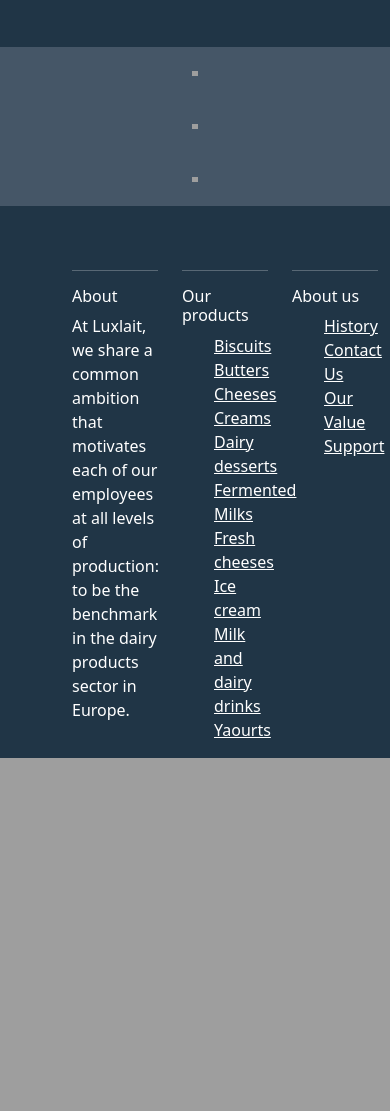
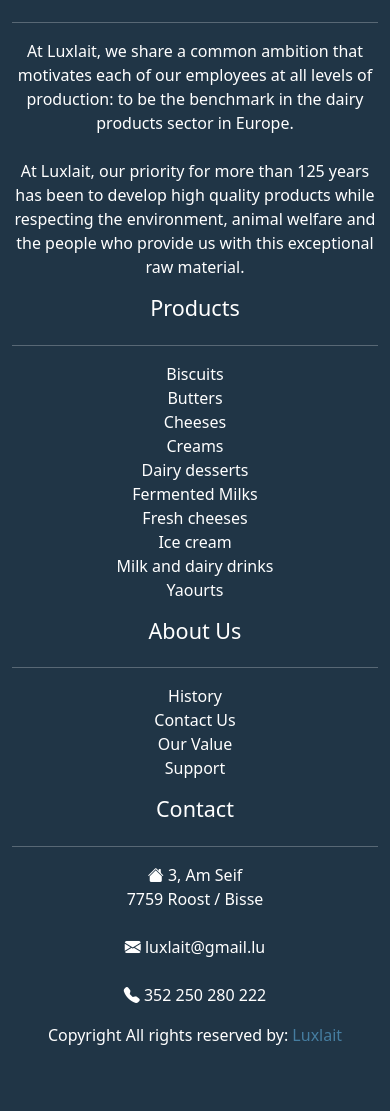
Before and after one commit to LuxReis/WEPAP_Project-Luxlait, a PHP site: page / in a window 390 px wide. Shown: the part 3222-4333 px from the top of the page. Before the commit the page ends 3980 px from the top, so only its background shows below. Run offline with PHP 8.4, Linux system fonts and the light colour scheme; data comes from the database, SQL or seed files in the repository; both versions use the stored data as it was after the commit; grey boxes are pictures that could not be loaded.

Commit message:
Footer Updated
Did some changes to the Footer and Navbar

```diff
--- a/frontend/includes/footer.html
+++ b/frontend/includes/footer.html
@@ -1,62 +1,69 @@
+<script>
+    $(document).ready(function () {
+        $.ajax({
+            url: 'backend/api/navigation.php',
+            dataType: 'json',
+            success: function (data) {
+                // Dropdown-Liste füllen
+                $.each(data, function (index, item) {
+                    $('.category').append('<li><a class="text-white text-decoration-none" href="#">' + item + '</a></li>');
+                });
+            },
+            error: function (xhr, status, error) {
+                console.error("Fehler beim Abrufen der Daten: " + error);
+            }
+        });
+    });
+</script>
 
 <footer>
-    <div class="container-fluid bg-info">
-        <div class="row justify-content-center text-center  align-items-center d-flex">
+    <div class="container-fluid bg-info py-5">
+        <div class="row justify-content-center text-center align-items-center">
             <div class="col-md-4">
-                <img class="p-4" src="https://www.luxlait.lu/wp-content/uploads/2019/11/Logo-FOURNISSEUR-DE-LA-COUR-NBLANC.png" width="15%" >
+                <img class="p-4" src="https://www.luxlait.lu/wp-content/uploads/2019/11/Logo-FOURNISSEUR-DE-LA-COUR-NBLANC.png" width="80px" alt="Logo">
             </div>
             <div class="col-md-4">
-                <img class="p-4" src="https://www.luxlait.lu/wp-content/uploads/2019/11/Made-in-Luxembourg-blanc.png"  width="15%">
+                <img class="p-4" src="https://www.luxlait.lu/wp-content/uploads/2019/11/Made-in-Luxembourg-blanc.png" width="80px" alt="Made in Luxembourg">
             </div>
             <div class="col-md-4">
-                <img class="p-4"src="https://www.luxlait.lu/wp-content/uploads/2021/03/IFS_Food7_fr.png"  width="15%">
+                <img class="p-4" src="https://www.luxlait.lu/wp-content/uploads/2021/03/IFS_Food7_fr.png" width="80px" alt="IFS Food">
             </div>
         </div>
     </div>
-      <div class="container-fluid bg-dark text-white pt-5">
-        <div class="row ms-5">
-          <div class="col-4">
-            <hr>
-            <h6>About</h6>
-            <p>At Luxlait, we share a common ambition that motivates each of our employees at all levels of
-                 production: to be the benchmark in the dairy products sector in Europe.</p>
-          </div>
+    <div class="container-fluid bg-dark text-white py-5">
+        <div class="row">
+            <div class="col-md-3">
+                <h4 class="mb-4 text-center">Luxlait</h4>
+                <hr>
+                <p class="text-center">At Luxlait, we share a common ambition that motivates each of our employees at all levels of production: to be the benchmark in the dairy products sector in Europe.<br><br>At Luxlait, our priority for more than 125 years has been to develop high quality products while respecting the environment, animal welfare and the people who provide us with this exceptional raw material.</p>
+            </div>
+            <div class="col-md-3">
+                <h4 class="mb-4 text-center">Products</h4>
+                <hr>
+                <ul class="list-unstyled text-center category">
 
-          <div class="col-4">
-            <hr>
-          <h6>Our products</h6>
-              <ul class="category">
-
-              </ul>
+                </ul>
             </div>
-          <div class="col-4">
-            <hr>
-            <h6>About us</h6>
-                <ul>
-                    <li><a class="text-white" href="index.php?page=history">History</a></li>
-                    <li><a class="text-white" href="index.php?page=contact">Contact Us</a></li>
-                    <li><a class="text-white" href="index.php?page=value">Our Value</a></li>
-                    <li><a class="text-white" href="index.php?page=support">Support</a></li>
+            <div class="col-md-3">
+                <h4 class="mb-4 text-center">About Us</h4>
+                <hr>
+                <ul class="list-unstyled text-center">
+                    <li><a class="text-white text-decoration-none" href="index.php?page=history">History</a></li>
+                    <li><a class="text-white text-decoration-none" href="index.php?page=contact">Contact Us</a></li>
+                    <li><a class="text-white text-decoration-none" href="index.php?page=value">Our Value</a></li>
+                    <li><a class="text-white text-decoration-none" href="index.php?page=support">Support</a></li>
                 </ul>
-          </div>
+            </div>
+            <div class="col-md-3">
+                <h4 class="mb-4 text-center">Contact</h4>
+                <hr>
+                <ul class="list-unstyled text-center">
+                    <li><i class="bi bi-house-fill"></i> 3, Am Seif<br>7759 Roost / Bisse</li><br>
+                    <li><i class="bi bi-envelope-fill"></i> luxlait@gmail.lu</li><br>
+                    <li><i class="bi bi-telephone-fill"></i> 352 250 280 222</li>
+                </ul>
+            </div>
         </div>
-      </div>
+        <p class="text-center">Copyright All rights reserved by:<span class="text-primary"> Luxlait </span></p>
+    </div>
 </footer>
-  <script>
-      $(document).ready(function(){
-          // JSON-Daten abrufen
-          $.ajax({
-              url: 'backend/api/navigation.php',
-              dataType: 'json',
-              success: function(data) {
-                  // Dropdown-Liste füllen
-                  $.each(data, function(index, item) {
-                      $('.category').append('<li><a class="text-white" href="#">' + item + '</a></li>');
-                  });
-              },
-              error: function(xhr, status, error) {
-                  console.error("Fehler beim Abrufen der Daten: " + error);
-              }
-          });
-      });
-  </script>
--- a/frontend/includes/home.html
+++ b/frontend/includes/home.html
@@ -1,46 +1,4 @@
-<section class="bg-dark text-white" style="background-image: url('https://www.luxlait.lu/wp-content/uploads/2023/12/Luxlait_Milkcows_Shooting-2-scaled.jpg'); background-size: cover; background-position: center;">
-    <div class="container" style="background-color: rgba(255, 255, 255, 0.5);">
-        <div class="row">
-            <div class="col-md-12 mt-5 mb-5 text-center">
-                <!-- Hier kann zusätzlicher Inhalt eingefügt werden -->
-            </div>
-        </div>
-        <div class="containerSlideShow row">
-            <div class="slides slide1">
-                <div class="d-flex justify-content-center align-items-center">
-                    <div>
-                        <p class="text-center text-info display-2">Title</p>
-                        <img class="img img-fluid" src="https://www.luxlait.lu/wp-content/uploads/2019/08/500ml-cover-ok-3.png">
-                    </div>
-                </div>
-            </div>
-        <!--
-            <div class="slides slide2">
-                <div class="d-flex justify-content-center align-items-center">
-                    <div>
-                        <p class="text-center text-info display-2">Title</p>
-                        <img class="img img-fluid" src="https://www.luxlait.lu/wp-content/uploads/2019/09/Minisables_ALL_Site.png">
-                    </div>
-                </div>
-            </div>
 
-            <div class="slides slide3">
-                <div class="d-flex justify-content-center align-items-center">
-                    <div>
-                        <p class="text-center text-info display-2">Title</p>
-                        <img class="img img-fluid" src="https://www.luxlait.lu/wp-content/uploads/2019/08/500ml-cover-ok-3.png">
-                    </div>
-                </div>
-            </div>
-        -->
-        </div>
-        <div class="col-12 text-center mt-3 mb-5">
-            <span class="dot"></span>
-            <span class="dot"></span>
-            <span class="dot"></span>
-        </div>
-    </div>
-</section>
 
 
 <section class="bg-white mt-5">
--- a/frontend/includes/navigation.html
+++ b/frontend/includes/navigation.html
@@ -1,14 +1,12 @@
 <script>
 $(document).ready(function(){
-        // JSON-Daten abrufen
     $.ajax({
         url: 'backend/api/navigation.php',
         dataType: 'json',
         success: function(data) {
-                // Dropdown-Liste füllen
 
             $.each(data, function(index, item) {
-                    $('.dropdown-menu').append('<li><a class="dropdown-item" href="#">' + item + '</a></li>');
+                $('.navbar-nav > .dropdown:first-child .dropdown-menu').append('<li><a class="dropdown-item" href="#">' + item + '</a></li>');
             });
         },
         error: function(xhr, status, error) {
@@ -16,7 +14,7 @@
         }
     });
 
-        // Dropdown-Menü anzeigen/verstecken
+
     $('.nav-item.dropdown').hover(function(){
         $(this).find('.dropdown-menu').stop(true, true).delay(200).fadeIn(500);
     }, function(){
@@ -34,15 +32,18 @@
         <div class="collapse navbar-collapse" id="navbarSupportedContent">
             <ul class="navbar-nav mx-auto">
                 <li class="nav-item dropdown">
-                    <a class="nav-link " href="index.php?page=product" id="navbarDropdown" role="button" data-bs-toggle="dropdown" aria-expanded="false">
+                    <a class="nav-link" href="index.php?page=product" id="navbarDropdown" role="button" data-bs-toggle="dropdown" aria-expanded="false">
                         Products
                     </a>
                     <ul class="dropdown-menu" aria-labelledby="navbarDropdown">
                     </ul>
                 </li>
+
                     <li class="nav-item">
-                    <a class="nav-link hover" href="index.html?page=blog">Blog</a>
+                        <a class="nav-link " href="index.html?page=blog">Blog</a>
                     </li>
+
+
                 <li class="nav-item dropdown">
 
                     <a class="nav-link " href="index.php?page=contact" id="navbarDropdown" role="button" data-bs-toggle="dropdown" aria-expanded="false">
--- a/frontend/styles/customStyles.css
+++ b/frontend/styles/customStyles.css
@@ -1,4 +1,3 @@
-
 
 
 
@@ -62,7 +61,7 @@
 
 
 .text-primary {
-    color: #4181c4 !important;
+    color: rgb(69, 125, 160) !important;
 }
 
 .text-secondary {
--- /dev/null
+++ b/frontend/styles/navigation.css
@@ -0,0 +1,21 @@
+
+.nav-link {
+    position: relative;
+    transition: all 0.2s;
+}
+
+.nav-link::after {
+    content: "";
+    height: 3px;
+    width: 100%;
+    background-color: rgb(54, 132, 179);
+    position: absolute;
+    bottom: 0;
+    left: 0;
+    opacity: 0;
+    transition: all 0.2s;
+}
+
+.nav-link:hover::after {
+    opacity: 1;
+}
--- a/index.html
+++ b/index.html
@@ -5,6 +5,7 @@
         <meta name="viewport" content="width=device-width, initial-scale=1.0">
         <meta name="autor" content="GUO Kaidi, FRISCH Tim, FRIEDERICI Thibaut, RIBEIRO COSTA Pedro, GAMASS Mihails, FORMICA Luca">
         <link href="frontend/styles/css/bootstrap.min.css" rel="stylesheet">
+        <link href="frontend/styles/navigation.css" rel="stylesheet">
         <link href="frontend/styles/customStyles.css" rel="stylesheet">
         <link href="https://cdn.jsdelivr.net/npm/bootstrap-icons@1.5.0/font/bootstrap-icons.css" rel="stylesheet">
         <link href="frontend/styles/footer.css" rel="stylesheet">
```
Also changed, not shown: backend/api/dummy.txt (added), backend/db/dummy.txt (added), backend/db/sql_luxlait.sql (added), frontend/images/dummy.txt (added), frontend/includes/dummy.txt (added), frontend/styles/dummy.txt (added), frontend/styles/footer.css (line endings or trailing spaces). Lines whose indentation alone changed are shown as unchanged.
